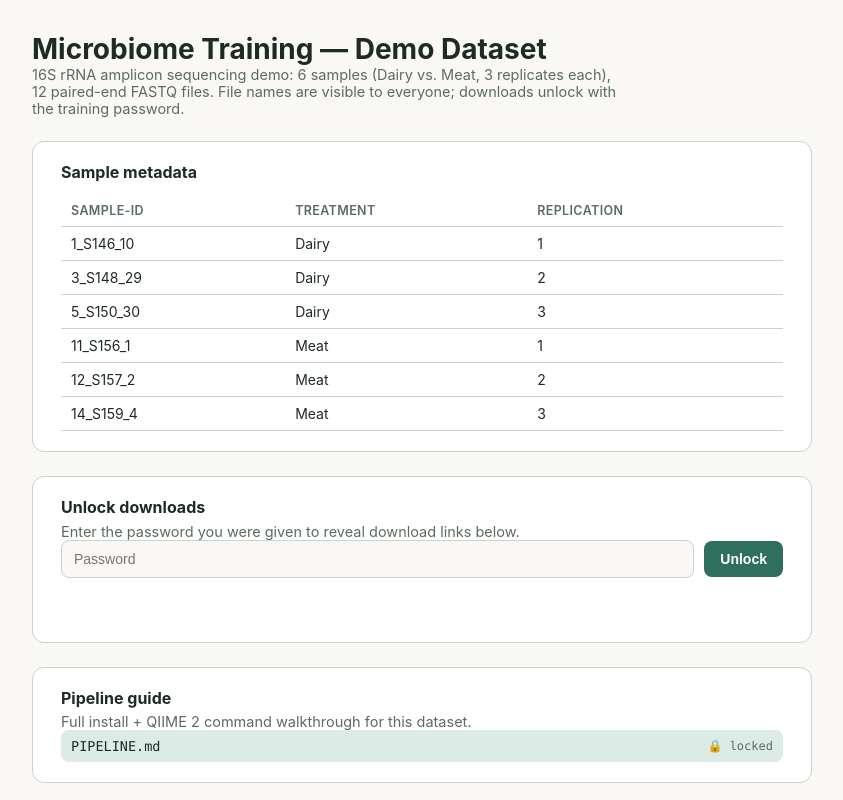
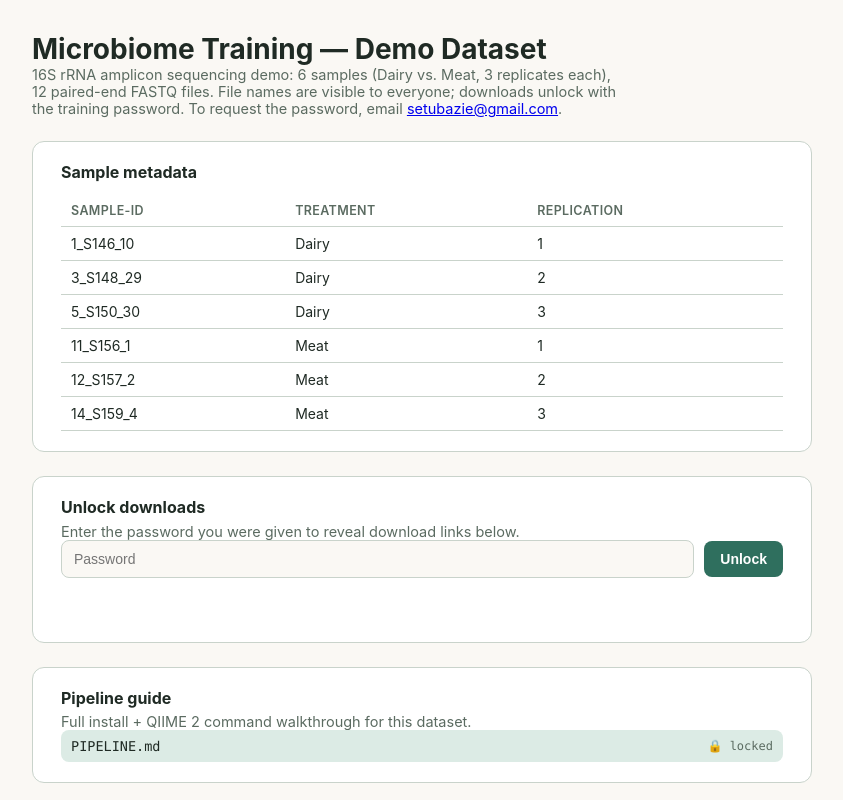
Before and after one commit to setubazie/microbiome-training, a plain HTML site: page index.html in a window 1280 px wide. Shown: the top 800 px of the page, without its empty margins (218-1061 px from the left). Drawn offline with Linux system fonts and the light colour scheme.

Commit message:
add contact info for password requests

```diff
--- a/index.html
+++ b/index.html
@@ -37,7 +37,7 @@
 <div class="wrap">
   <div>
     <h1>Microbiome Training — Demo Dataset</h1>
-    <p class="sub">16S rRNA amplicon sequencing demo: 6 samples (Dairy vs. Meat, 3 replicates each), 12 paired-end FASTQ files. File names are visible to everyone; downloads unlock with the training password.</p>
+    <p class="sub">16S rRNA amplicon sequencing demo: 6 samples (Dairy vs. Meat, 3 replicates each), 12 paired-end FASTQ files. File names are visible to everyone; downloads unlock with the training password. To request the password, email <a href="mailto:setubazie@gmail.com">setubazie@gmail.com</a>.</p>
   </div>
 
   <div class="panel">
```
Also changed, not shown: 1 other file.
